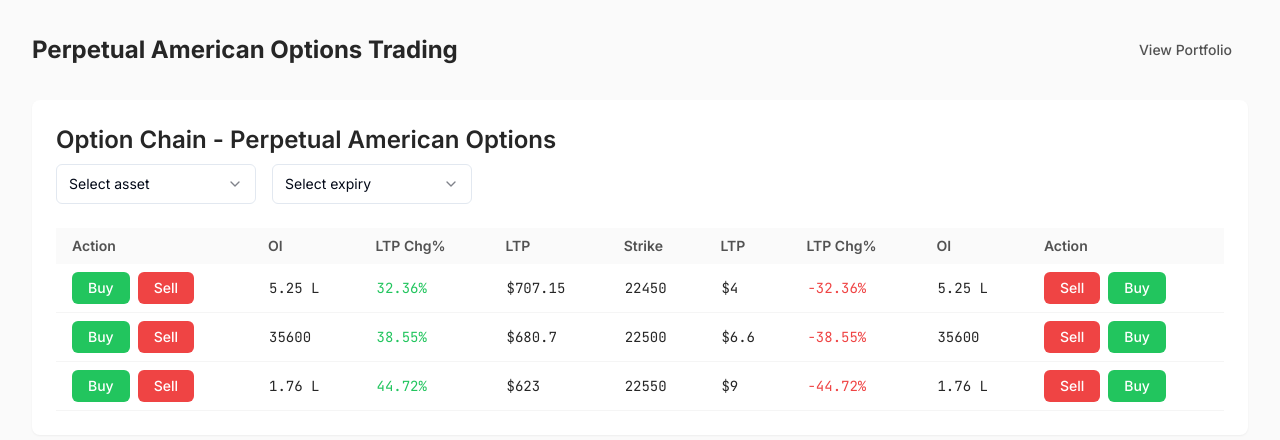
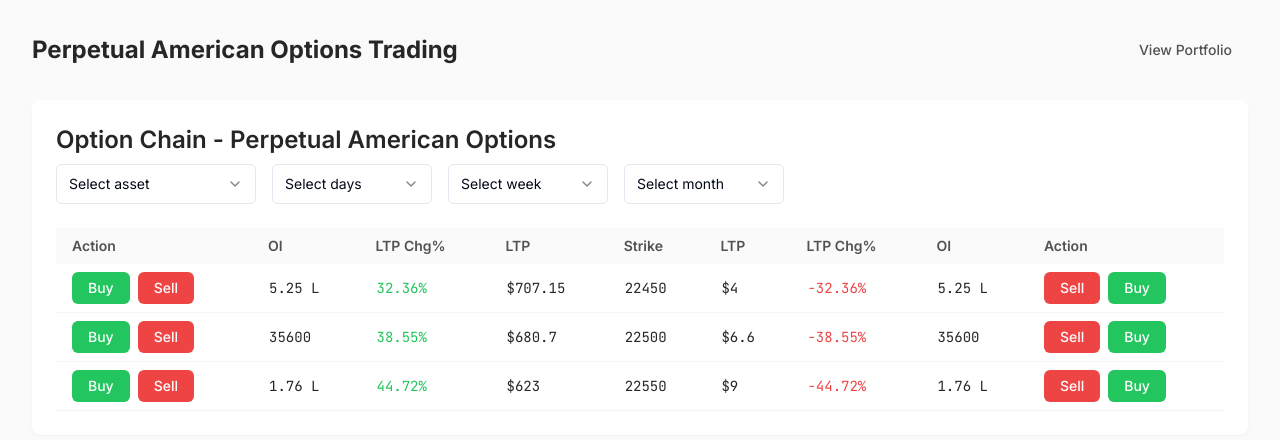
Before and after one commit to Basav99/perpetual-option-terminal, a React (Vite) app: page / in a window 1280 px wide. Shown: the top 440 px of the page. Built offline with nearby package versions, Linux system fonts and the light colour scheme.

Commit message:
Remove Expiry Dropdown and Add Staked Time
Updated the OptionChain component to remove the expiry dropdown. Added new dropdowns for selecting staked time, including options for days of the week, weeks, and months.
[skip gpt_engineer]

```diff
--- a/src/components/trading/OptionChain.tsx
+++ b/src/components/trading/OptionChain.tsx
@@ -63,12 +63,47 @@ export const OptionChain = () => {
             </SelectContent>
           </Select>
           <Select>
-            <SelectTrigger className="w-[200px]">
-              <SelectValue placeholder="Select expiry" />
+            <SelectTrigger className="w-[160px]">
+              <SelectValue placeholder="Select days" />
             </SelectTrigger>
             <SelectContent>
-              <SelectItem value="1w">1 Week</SelectItem>
-              <SelectItem value="2w">2 Weeks</SelectItem>
+              <SelectItem value="monday">Monday</SelectItem>
+              <SelectItem value="tuesday">Tuesday</SelectItem>
+              <SelectItem value="wednesday">Wednesday</SelectItem>
+              <SelectItem value="thursday">Thursday</SelectItem>
+              <SelectItem value="friday">Friday</SelectItem>
+              <SelectItem value="saturday">Saturday</SelectItem>
+              <SelectItem value="sunday">Sunday</SelectItem>
+            </SelectContent>
+          </Select>
+          <Select>
+            <SelectTrigger className="w-[160px]">
+              <SelectValue placeholder="Select week" />
+            </SelectTrigger>
+            <SelectContent>
+              <SelectItem value="week1">Week 1</SelectItem>
+              <SelectItem value="week2">Week 2</SelectItem>
+              <SelectItem value="week3">Week 3</SelectItem>
+              <SelectItem value="week4">Week 4</SelectItem>
+            </SelectContent>
+          </Select>
+          <Select>
+            <SelectTrigger className="w-[160px]">
+              <SelectValue placeholder="Select month" />
+            </SelectTrigger>
+            <SelectContent>
+              <SelectItem value="jan">January</SelectItem>
+              <SelectItem value="feb">February</SelectItem>
+              <SelectItem value="mar">March</SelectItem>
+              <SelectItem value="apr">April</SelectItem>
+              <SelectItem value="may">May</SelectItem>
+              <SelectItem value="jun">June</SelectItem>
+              <SelectItem value="jul">July</SelectItem>
+              <SelectItem value="aug">August</SelectItem>
+              <SelectItem value="sep">September</SelectItem>
+              <SelectItem value="oct">October</SelectItem>
+              <SelectItem value="nov">November</SelectItem>
+              <SelectItem value="dec">December</SelectItem>
             </SelectContent>
           </Select>
         </div>
```
